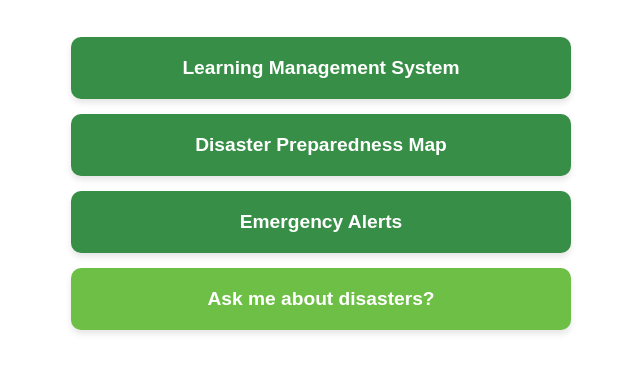
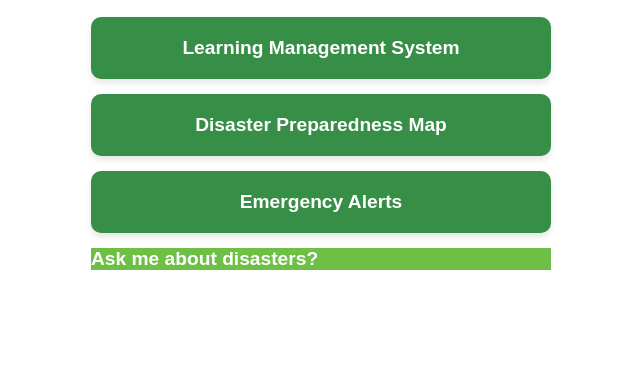
Before and after one commit to NBEKTAS/app, a plain HTML site: page index.html in a window 1280 px wide. Shown: the part 113-486 px from the top of the page, without its empty margins (319-959 px from the left). Drawn offline with Linux system fonts and the light colour scheme.

Commit message:
Update prop.css

```diff
--- a/prop.css
+++ b/prop.css
@@ -44,7 +44,7 @@ body {
     display: flex;
     flex-direction: column;
     gap: 15px;
-    padding-top: 20px;
+    padding: 0 20px 20px 20px; /* Added padding to the sides and bottom */
 }
 
 a {
@@ -64,7 +64,7 @@ a {
     background-color: #378e47; /* Darker green */
 }
 
-.donate-button {
+.chatbot-button {
     border-radius: 10px;
     text-align: center;
     padding: 20px;
```
